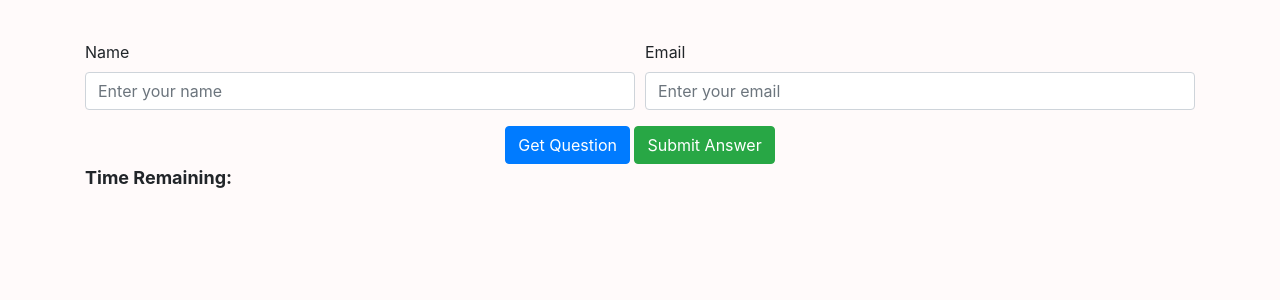
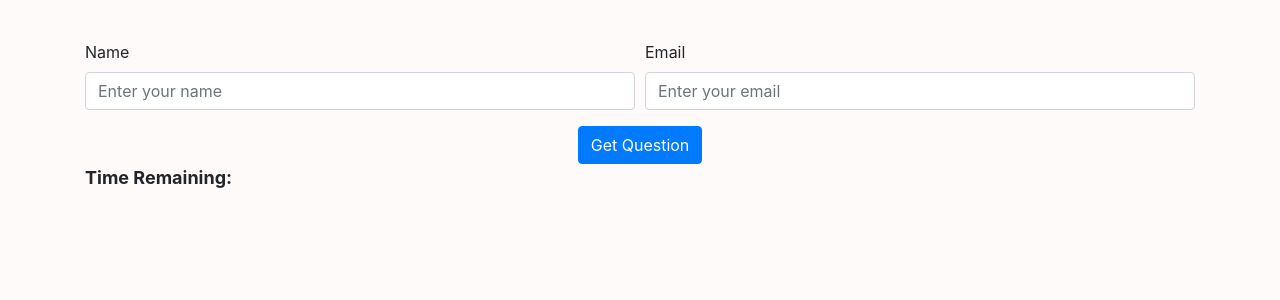
Before and after one commit to mhf200/djangoProject18, a Django app: template game/templates/gameplay.html in a window 1280 px wide. Shown: the part 96-396 px from the top of the page. Run offline with Django 3.2, Linux system fonts and the light colour scheme; the template is opened without the code that fills it, so the values that code supplies are empty; some libraries are stand-ins or nearby versions.

Commit message:
update 12

```diff
--- a/game/static/game/css/styles.css
+++ b/game/static/game/css/styles.css
@@ -78,3 +78,13 @@ footer {
 .success-message {
   color: green;
 }
+
+.btn-success {
+  background-color: green;
+  color: white;
+}
+
+.btn-danger {
+  background-color: red;
+  color: white;
+}
--- a/game/static/game/js/gameplay.js
+++ b/game/static/game/js/gameplay.js
@@ -4,16 +4,12 @@ $(document).ready(function() {
   var gameSessionId = null;
   var remainingRounds = 10;
   var timerInterval;
-
+  var countdown;
   var questionNumber = 1; // Initialize question number
 
   $('#get-question-btn').click(function() {
     $(this).prop('disabled', true);
     getQuestion();
-  });
-
-  $('#submit-answer-btn').click(function() {
-    submitAnswer();
   });
 
   function getQuestion() {
@@ -52,12 +48,8 @@ $(document).ready(function() {
 
               $('#question').text('Question ' + questionNumber + ': ' + response.question_text);
               displayChoices(response.choices);
+
               startTimer();
-
-              $('#submit-answer-btn').unbind('click');
-              $('#submit-answer-btn').click(function() {
-                submitAnswer();
-              });
             }
           },
           error: function(xhr, status, error) {
@@ -80,13 +72,18 @@ $(document).ready(function() {
       var choiceButton = $('<button></button>')
         .text(choice.choice_text)
         .attr('data-choice-uuid', choice.uuid)
-        .appendTo(choicesContainer);
+        .appendTo(choicesContainer)
+        .click(function() {
+          var selectedChoiceUuid = $(this).attr('data-choice-uuid');
+          submitAnswer(selectedChoiceUuid);
+        });
     });
   }
 
   function startTimer() {
     var countdownElement = $('#countdown');
-    var countdown = 10;
+    countdown = 10;
+
     countdownElement.text(countdown);
 
     timerInterval = setInterval(function() {
@@ -94,7 +91,7 @@ $(document).ready(function() {
 
       if (countdown <= 0) {
         clearInterval(timerInterval);
-        submitAnswer();
+        submitAnswer(null);
         return;
       }
 
@@ -102,11 +99,9 @@ $(document).ready(function() {
     }, 1000);
   }
 
-  function submitAnswer() {
+  function submitAnswer(selectedChoiceUuid) {
   clearInterval(timerInterval);
-    var selectedChoiceUuid = $('#choices button.selected').attr('data-choice-uuid');
 
-    if (selectedChoiceUuid || countdown <= 0) {
   if (!selectedChoiceUuid) {
     selectedChoiceUuid = null;
   }
@@ -132,28 +127,30 @@ $(document).ready(function() {
         questionNumber++; // Increment question number
         getQuestion(); // Next Question
       }
+
+      // Add the following code to handle the selected choice appearance
+      var selectedChoiceButton = $('[data-choice-uuid="' + selectedChoiceUuid + '"]');
+      selectedChoiceButton.prop('disabled', true);
+
+      if (response.is_correct) {
+        selectedChoiceButton.css({
+          'background-color': 'green',
+          'color': 'white'
+        });
+      } else {
+        selectedChoiceButton.css({
+          'background-color': 'red',
+          'color': 'white'
+        });
+      }
     },
     error: function(xhr, status, error) {
       console.error('Error:', error);
     }
   });
-    } else {
-      getQuestion();
-    }
 }
 
-  $('#choices').on('click', 'button', function() {
-    $('#choices button').removeClass('selected');
-    $(this).addClass('selected');
-  });
 
-  function restartGame() {
-    window.location.href = '/gameplay/';
-  }
-
-  $('#restart-btn').click(function() {
-    restartGame();
-  });
 
   function redirectToResults() {
     if (gameSessionId) {
--- a/game/templates/Final.html
+++ b/game/templates/Final.html
@@ -87,7 +87,7 @@
                 {% for question in questions %}
                 <tr>
                     <td>{{ question.question.question_text }}</td>
-                    <td>{% if question.player_answer %}{{ question.player_answer }}{% else %}Not answered{% endif %}</td>
+                    <td>{{ question.player_answer }}</td>
                     <td>{{ question.correct_answer.choice_text }}</td>
                     <td>{{ question.time_taken }}</td>
                 </tr>
--- a/game/templates/gameplay.html
+++ b/game/templates/gameplay.html
@@ -1,8 +1,14 @@
 {% extends 'base.html' %}
 
 {% load static %}
+<link rel="stylesheet" href="{% static 'game/css/styles.css' %}">
+<link rel="stylesheet" href="https://stackpath.bootstrapcdn.com/bootstrap/4.5.2/css/bootstrap.min.css">
+    <script src="https://stackpath.bootstrapcdn.com/bootstrap/4.5.2/js/bootstrap.min.js"></script>
+{% block content %}
+     <head>
 
-{% block content %}
+
+    </head>
     <body style="background-color: snow">
 <div class="container">
   <div id="gameplay-container">
@@ -23,7 +29,6 @@
 
     <div class="text-center">
       <button id="get-question-btn" class="btn btn-primary">Get Question</button>
-      <button id="submit-answer-btn" class="btn btn-success">Submit Answer</button>
     </div>
 
     <div id="timer">Time Remaining: <span id="countdown"></span></div>
@@ -36,6 +41,7 @@
 </div>
 
 {% block scripts %}
+
 <script src="{% static 'game/js/gameplay.js' %}"></script>
 {% endblock %}
 
--- a/myapp/views.py
+++ b/myapp/views.py
@@ -132,7 +132,6 @@ def answer_question(request):
                     game_round.question_end_time = timezone.now()
                     game_round.save()
 
-
                     return get_question(request)
 
             is_correct = selected_choice.is_correct
@@ -149,7 +148,6 @@ def answer_question(request):
                 game_session.wrong_answers += 1
 
             game_session.save()
-
 
             if game_round.question_start_time:
                 elapsed_time = timezone.now() - game_round.question_start_time
@@ -172,6 +170,7 @@ def answer_question(request):
             else:
                 response = {
                     'message': 'Answer submitted!',
+                    'is_correct': is_correct,  # Include the 'is_correct' property in the response
                     'game_session_status': None
                 }
 
```
Also changed, not shown: db.sqlite3. Lines whose indentation alone changed are shown as unchanged.
